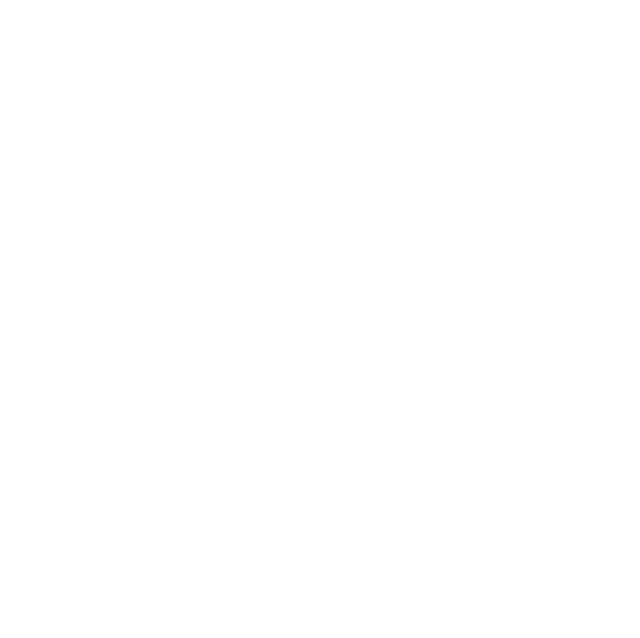
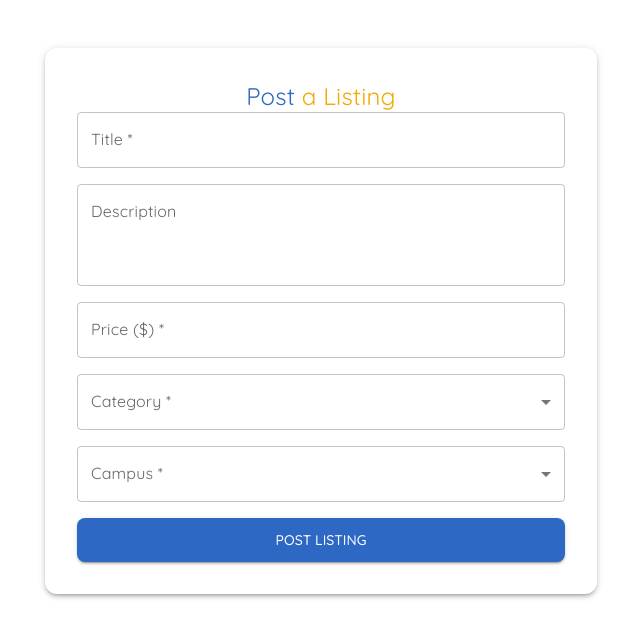
Before and after one commit to ellahan296-beep/CS-35L, a React (Vite) app: page /listings/new in a window 1280 px wide. Before the commit this address had no page. Shown: the top 638 px of the page, without its empty margins (319-959 px from the left). Built offline with nearby package versions, Linux system fonts and the light colour scheme.

Commit message:
add listings feature: create listing form, browse all listings, mark as sold, delete listing

```diff
--- a/src/App.jsx
+++ b/src/App.jsx
@@ -1,47 +1,40 @@
 import './App.css'
 import { useState } from 'react'
-import {createTheme, ThemeProvider} from '@mui/material/styles';
+import { createTheme, ThemeProvider } from '@mui/material/styles';
 import { LogIn, SignUp } from './frontend/Login_Signup.jsx'
-import  Dashboard  from './dashboard.jsx'
+import Dashboard from './dashboard.jsx'
+import CreateListing from './frontend/CreateListing.jsx'
+import ListingsPage from './frontend/ListingsPage.jsx'
 import { CssBaseline } from '@mui/material';
 import { BrowserRouter as Router, Routes, Route, Navigate } from 'react-router-dom';
 
 const theme = createTheme({
   palette: {
-    primary: {
-      main: '#2d68c4',
-    },
-    secondary: {
-      main: '#f2a900', // Gold
-    },
+    primary: { main: '#2d68c4' },
+    secondary: { main: '#f2a900' },
   },
   typography: {
     fontFamily: '"Quicksand", sans-serif',
-    h1: {
-      fontWeight: 700,
-    },
+    h1: { fontWeight: 700 },
   },
 });
 
-
 function App() {
-
-  return(
-    <>
+  return (
     <ThemeProvider theme={theme}>
       <CssBaseline />
       <Router>
         <Routes>
-          <Route path='/' element={<Navigate to="/login" />}/>
+          <Route path='/' element={<Navigate to="/login" />} />
           <Route path='/login' element={<LogIn />} />
-          <Route path='/signup' element={<SignUp/>} />
+          <Route path='/signup' element={<SignUp />} />
           <Route path='/dashboard' element={<Dashboard />} />
+          <Route path='/listings' element={<ListingsPage />} />
+          <Route path='/listings/new' element={<CreateListing />} />
         </Routes>
       </Router>
     </ThemeProvider>
-    </>
-  )
-
+  );
 }
 
 export default App
--- /dev/null
+++ b/src/frontend/CreateListing.jsx
@@ -0,0 +1,115 @@
+import { useState } from 'react';
+import { useNavigate } from 'react-router-dom';
+import { Box, Button, Container, MenuItem, Paper, TextField, Typography } from '@mui/material';
+import { createListing } from '../services/listingService';
+
+const CATEGORIES = ['Books', 'Electronics', 'Furniture', 'Clothing', 'Other'];
+const CAMPUSES = ['UCLA', 'USC', 'UCI', 'UCSD', 'UCB'];
+
+export default function CreateListing() {
+  const navigate = useNavigate();
+  const [form, setForm] = useState({
+    title: '',
+    description: '',
+    price: '',
+    category: '',
+    campus: '',
+  });
+  const [error, setError] = useState('');
+  const [loading, setLoading] = useState(false);
+
+  function handleChange(e) {
+    setForm({ ...form, [e.target.name]: e.target.value });
+  }
+
+  async function handleSubmit() {
+    setError('');
+    if (!form.title || !form.price || !form.category || !form.campus) {
+      setError('Please fill in all required fields');
+      return;
+    }
+    setLoading(true);
+    try {
+      await createListing({ ...form, price: Number(form.price), seller_id: 1 });
+      navigate('/listings');
+    } catch (err) {
+      setError('Something went wrong, please try again');
+    }
+    setLoading(false);
+  }
+
+  return (
+    <Container maxWidth="sm" sx={{ mt: 6 }}>
+      <Paper elevation={3} sx={{ p: 4, borderRadius: 3 }}>
+        <Typography variant="h5" fontWeight="bold" mb={3}>
+          <span style={{ color: '#2d68c4' }}>Post</span>
+          <span style={{ color: '#f2a900' }}> a Listing</span>
+        </Typography>
+
+        <Box sx={{ display: 'flex', flexDirection: 'column', gap: 2 }}>
+          <TextField
+            label="Title *"
+            name="title"
+            value={form.title}
+            onChange={handleChange}
+            fullWidth
+          />
+          <TextField
+            label="Description"
+            name="description"
+            value={form.description}
+            onChange={handleChange}
+            fullWidth
+            multiline
+            rows={3}
+          />
+          <TextField
+            label="Price ($) *"
+            name="price"
+            value={form.price}
+            onChange={handleChange}
+            fullWidth
+            type="number"
+          />
+          <TextField
+            select
+            label="Category *"
+            name="category"
+            value={form.category}
+            onChange={handleChange}
+            fullWidth
+          >
+            {CATEGORIES.map(c => (
+              <MenuItem key={c} value={c}>{c}</MenuItem>
+            ))}
+          </TextField>
+          <TextField
+            select
+            label="Campus *"
+            name="campus"
+            value={form.campus}
+            onChange={handleChange}
+            fullWidth
+          >
+            {CAMPUSES.map(c => (
+              <MenuItem key={c} value={c}>{c}</MenuItem>
+            ))}
+          </TextField>
+
+          {error && (
+            <Typography color="error" fontSize={14}>{error}</Typography>
+          )}
+
+          <Button
+            variant="contained"
+            onClick={handleSubmit}
+            disabled={loading}
+            sx={{ backgroundColor: '#2d68c4', borderRadius: 2, py: 1.2 }}
+          >
+            {loading ? 'Posting...' : 'Post Listing'}
+          </Button>
+        </Box>
+      </Paper>
+    </Container>
+  );
+}
--- /dev/null
+++ b/src/frontend/ListingsPage.jsx
@@ -0,0 +1,88 @@
+import { useEffect, useState } from 'react';
+import { useNavigate } from 'react-router-dom';
+import { Box, Button, Card, CardContent, Chip, Container, Grid, Typography } from '@mui/material';
+import { getListings, markAsSold, deleteListing } from '../services/listingService';
+
+export default function ListingsPage() {
+  const navigate = useNavigate();
+  const [listings, setListings] = useState([]);
+
+  useEffect(() => {
+    getListings().then(data => setListings(data));
+  }, []);
+
+  async function handleSold(id) {
+    await markAsSold(id);
+    setListings(listings.map(l => l.id === id ? { ...l, status: 'sold' } : l));
+  }
+
+  async function handleDelete(id) {
+    await deleteListing(id);
+    setListings(listings.filter(l => l.id !== id));
+  }
+
+  return (
+    <Container maxWidth="md" sx={{ mt: 6 }}>
+      <Box sx={{ display: 'flex', justifyContent: 'space-between', alignItems: 'center', mb: 4 }}>
+        <Typography variant="h5" fontWeight="bold">
+          <span style={{ color: '#2d68c4' }}>Campus</span>
+          <span style={{ color: '#f2a900' }}>Trade</span>
+        </Typography>
+        <Button
+          variant="contained"
+          onClick={() => navigate('/listings/new')}
+          sx={{ backgroundColor: '#2d68c4', borderRadius: 2 }}
+        >
+          + Post Item
+        </Button>
+      </Box>
+
+      <Grid container spacing={3}>
+        {listings.map(listing => (
+          <Grid item xs={12} sm={6} key={listing.id}>
+            <Card elevation={2} sx={{ borderRadius: 3, opacity: listing.status === 'sold' ? 0.6 : 1 }}>
+              <CardContent>
+                <Box sx={{ display: 'flex', justifyContent: 'space-between', alignItems: 'center', mb: 1 }}>
+                  <Typography fontWeight="bold" fontSize={16}>{listing.title}</Typography>
+                  <Chip
+                    label={listing.status === 'sold' ? 'Sold' : 'Active'}
+                    size="small"
+                    sx={{
+                      backgroundColor: listing.status === 'sold' ? '#e0e0e0' : '#e3f0ff',
+                      color: listing.status === 'sold' ? '#888' : '#2d68c4',
+                    }}
+                  />
+                </Box>
+                <Typography color="text.secondary" fontSize={13} mb={1}>{listing.description}</Typography>
+                <Typography fontWeight="bold" color="#2d68c4" mb={1}>${listing.price}</Typography>
+                <Typography fontSize={12} color="text.secondary" mb={2}>{listing.category} · {listing.campus}</Typography>
+
+                {listing.status === 'active' && (
+                  <Box sx={{ display: 'flex', gap: 1 }}>
+                    <Button
+                      size="small"
+                      variant="outlined"
+                      onClick={() => handleSold(listing.id)}
+                      sx={{ borderColor: '#f2a900', color: '#f2a900', borderRadius: 2 }}
+                    >
+                      Mark as Sold
+                    </Button>
+                    <Button
+                      size="small"
+                      variant="outlined"
+                      color="error"
+                      onClick={() => handleDelete(listing.id)}
+                      sx={{ borderRadius: 2 }}
+                    >
+                      Delete
+                    </Button>
+                  </Box>
+                )}
+              </CardContent>
+            </Card>
+          </Grid>
+        ))}
+      </Grid>
+    </Container>
+  );
+}
--- /dev/null
+++ b/src/services/listingService.js
@@ -0,0 +1,35 @@
+const BASE_URL = 'http://localhost:9999/api';
+
+// use in a browse page
+export async function getListings() {
+  const res = await fetch(`${BASE_URL}/listings`);
+  return res.json();
+}
+
+export async function getListing(id) {
+  const res = await fetch(`${BASE_URL}/listings/${id}`);
+  return res.json();
+}
+
+export async function createListing(data) {
+  const res = await fetch(`${BASE_URL}/listings`, {
+    method: 'POST',
+    headers: { 'Content-Type': 'application/json' },
+    body: JSON.stringify(data),
+  });
+  return res.json();
+}
+
+export async function markAsSold(id) {
+  const res = await fetch(`${BASE_URL}/listings/${id}/sold`, {
+    method: 'PATCH',
+  });
+  return res.json();
+}
+
+export async function deleteListing(id) {
+  const res = await fetch(`${BASE_URL}/listings/${id}`, {
+    method: 'DELETE',
+  });
+  return res.json();
+}
```
Also changed, not shown: 1 other file (tests, documents, lock files or other folders).
